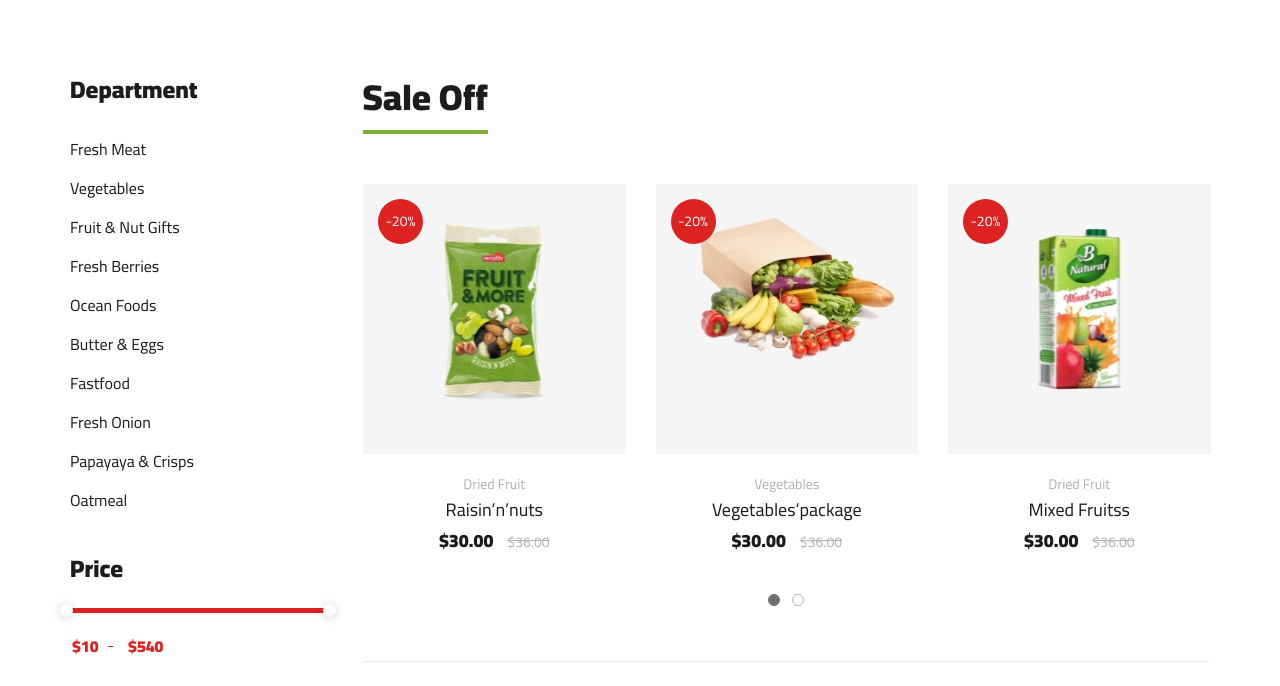
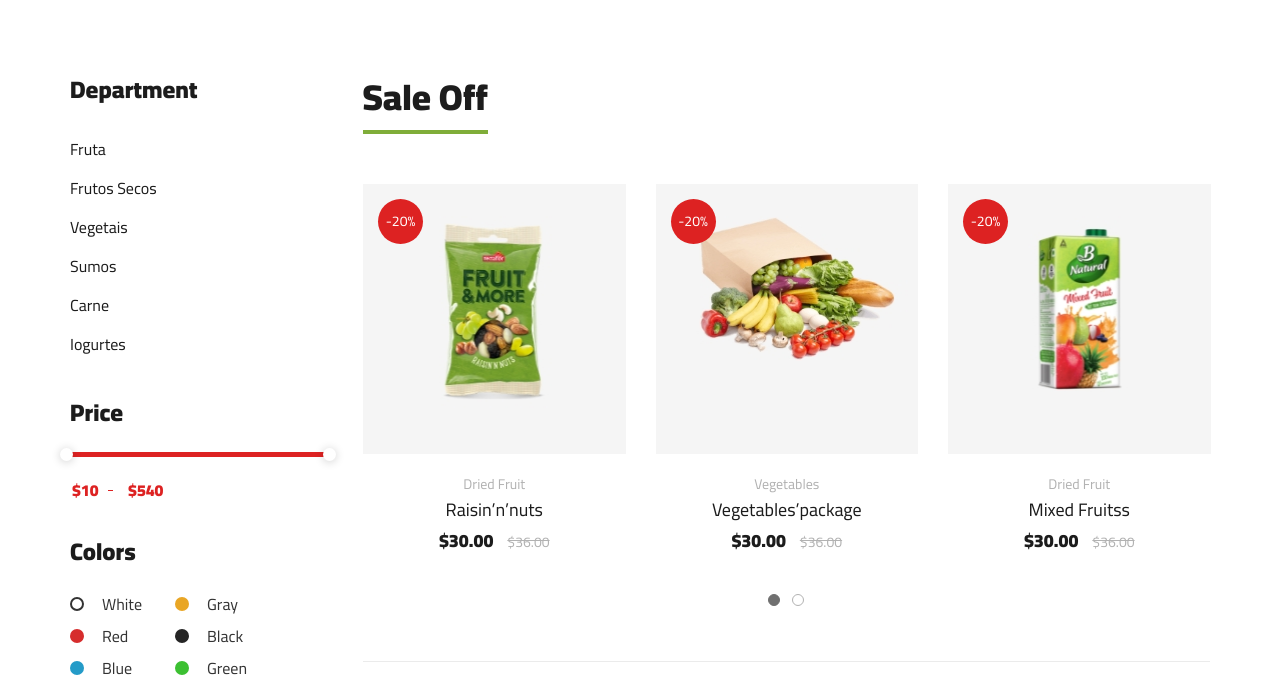
Before and after one commit to itfernandolira/php-mysqli-oo-ecommerce, a PHP site: page /shop-grid.php in a window 1280 px wide. Shown: the part 378-1064 px from the top of the page. Run offline with PHP 8.4, Linux system fonts and the light colour scheme; data comes from the database, SQL or seed files in the repository.

Commit message:
Shop Grid - add Categories

```diff
--- a/shop-grid.php
+++ b/shop-grid.php
@@ -151,17 +151,10 @@
                             <span>All departments</span>
                         </div>
                         <ul>
-                            <li><a href="#">Fresh Meat</a></li>
-                            <li><a href="#">Vegetables</a></li>
-                            <li><a href="#">Fruit & Nut Gifts</a></li>
-                            <li><a href="#">Fresh Berries</a></li>
-                            <li><a href="#">Ocean Foods</a></li>
-                            <li><a href="#">Butter & Eggs</a></li>
-                            <li><a href="#">Fastfood</a></li>
-                            <li><a href="#">Fresh Onion</a></li>
-                            <li><a href="#">Papayaya & Crisps</a></li>
-                            <li><a href="#">Oatmeal</a></li>
-                            <li><a href="#">Fresh Bananas</a></li>
+                            <?php while ($row_rsCategorias = $rsCategorias->fetch_assoc()) {
+                                if ($row_rsCategorias['menu']==true) { ?>
+                            <li><a href="shop-grip.php?id=<?= $row_rsCategorias['id']?>"><?= $row_rsCategorias['categoria']?></a></li>
+                            <?php } } ?>
                         </ul>
                     </div>
                 </div>
@@ -220,17 +213,13 @@
                         <div class="sidebar__item">
                             <h4>Department</h4>
                             <ul>
-                                <li><a href="#">Fresh Meat</a></li>
-                                <li><a href="#">Vegetables</a></li>
-                                <li><a href="#">Fruit & Nut Gifts</a></li>
-                                <li><a href="#">Fresh Berries</a></li>
-                                <li><a href="#">Ocean Foods</a></li>
-                                <li><a href="#">Butter & Eggs</a></li>
-                                <li><a href="#">Fastfood</a></li>
-                                <li><a href="#">Fresh Onion</a></li>
-                                <li><a href="#">Papayaya & Crisps</a></li>
-                                <li><a href="#">Oatmeal</a></li>
-                            </ul>
+                            <?php
+                            $rsCategorias->data_seek(0);
+                            while ($row_rsCategorias = $rsCategorias->fetch_assoc()) {
+                                if ($row_rsCategorias['menu']==true) { ?>
+                            <li><a href="shop-grip.php?id=<?= $row_rsCategorias['id']?>"><?= $row_rsCategorias['categoria']?></a></li>
+                            <?php } } ?>
+                        </ul>
                         </div>
                         <div class="sidebar__item">
                             <h4>Price</h4>
```
